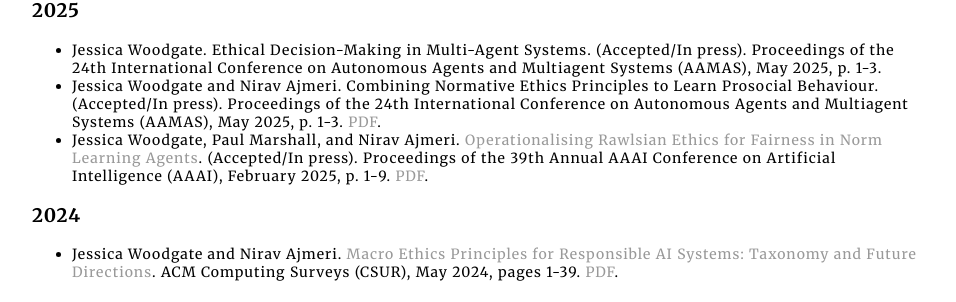
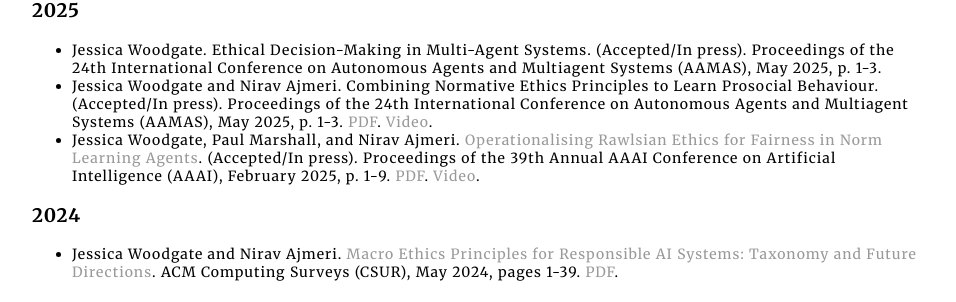
Before and after one commit to jessica-woodgate/jessica-woodgate.github.io, a Jekyll site: the page built from docs/publications/index.html, in a window 1280 px wide. Shown: the part 256-558 px from the top of the page, without its empty margins (160-1116 px from the left). Built offline with Jekyll 4.4.1, drawn with Linux system fonts in a browser that asks for light colours.

Commit message:
links to video in indices and rawle video page

```diff
--- a/docs/cv/index.html
+++ b/docs/cv/index.html
@@ -86,11 +86,13 @@
 						Combining Normative Ethics Principles to Learn Prosocial Behaviour. (Accepted/In press).
 						Proceedings of the 24th International Conference on Autonomous Agents and Multiagent Systems (AAMAS), May 2025, p. 1-3.
 						<a href="../data/papers/Combining_Normative_Ethics_Principles_to_Learn_Prosocial_Behaviour.pdf" download="Combining Normative Ethics Principles to Learn Prosocial Behaviour.pdf">PDF</a>.
+						<a href="publications/AAMAS25_combining_video">Video</a>.
 					</p>
 					<p>Jessica Woodgate, Paul Marshall, and Nirav Ajmeri.
 						<a href=https://arxiv.org/abs/2412.15163>Operationalising Rawlsian Ethics for Fairness in Norm Learning Agents</a>. (Accepted/In press).
 						Proceedings of the 39th Annual AAAI Conference on Artificial Intelligence (AAAI), February 2025, p. 1-9.
 						<a href="../data/Operationalising_Rawlsian_Ethics_for_Fairness_in_Norm-Learning_Agents.pdf" download="Operationalising Rawlsian Ethics for Fairness in Norm-Learning Agents.pdf">PDF</a>.
+						<a href="publications/AAAI25_rawle_video.html">Video</a>.
 					</p>
 					<p>Jessica Woodgate and Nirav Ajmeri.
 						<a href="https://dl.acm.org/doi/10.1145/3672394">Macro Ethics Principles for Responsible AI Systems: Taxonomy and Future Directions</a>.
--- a/docs/index.html
+++ b/docs/index.html
@@ -52,11 +52,12 @@
 		<li>May: extended abstract at <a href="https://aamas2025.org/">AAMAS 2025</a>
 			Combining Normative Ethics Principles to Learn Prosocial Behaviour. (Accepted/In press). Jessica Woodgate and Nirav Ajmeri.
 			Download <a href="data/papers/Combining_Normative_Ethics_Principles_to_Learn_Prosocial_Behaviour.pdf" download="Combining Normative Ethics Principles to Learn Prosocial Behaviour.pdf">PDF</a>.
-			Watch <a href="publications/AAMAS25_combining_video.html">mp4</a>.
+			Watch <a href="publications/AAMAS25_combining_video.html">video</a>.
 		</li>
 		<li>February: paper at <a href="https://aaai.org/conference/aaai/aaai-25/">AAAI 2025</a>
 			<a href=https://arxiv.org/abs/2412.15163>Operationalising Rawlsian Ethics for Fairness in Norm Learning Agents</a>. (Accepted/In press). Jessica Woodgate, Paul Marshall, and Nirav Ajmeri.
 			Download <a href="data/papers/Operationalising_Rawlsian_Ethics_for_Fairness_in_Norm-Learning_Agents.pdf" download="Operationalising Rawlsian Ethics for Fairness in Norm-Learning Agents.pdf">PDF</a>.
+			Watch <a href="publications/AAAI25_rawle_video.html">video</a>.
 		</li>
 		<li>January: authored data ethics club write up
 			<a href="https://dataethicsclub.com/write_ups/2025-01-22_writeup.html">Data Ethics Club: New Year's Resolutions Special</a>, where we revisited our resolutions from 2024 and made new resolutions for 2025
--- a/docs/publications/index.html
+++ b/docs/publications/index.html
@@ -16,11 +16,13 @@
                 Combining Normative Ethics Principles to Learn Prosocial Behaviour. (Accepted/In press).
                 Proceedings of the 24th International Conference on Autonomous Agents and Multiagent Systems (AAMAS), May 2025, p. 1-3.
                 <a href="../data/papers/Combining_Normative_Ethics_Principles_to_Learn_Prosocial_Behaviour.pdf" download="Combining Normative Ethics Principles to Learn Prosocial Behaviour.pdf">PDF</a>.
+                <a href="publications/AAMAS25_combining_video.html">Video</a>.
             </li>
             <li>Jessica Woodgate, Paul Marshall, and Nirav Ajmeri.
                 <a href=https://arxiv.org/abs/2412.15163>Operationalising Rawlsian Ethics for Fairness in Norm Learning Agents</a>. (Accepted/In press).
                 Proceedings of the 39th Annual AAAI Conference on Artificial Intelligence (AAAI), February 2025, p. 1-9.
                 <a href="../data/papers/Operationalising_Rawlsian_Ethics_for_Fairness_in_Norm-Learning_Agents.pdf" download="Operationalising Rawlsian Ethics for Fairness in Norm-Learning Agents.pdf">PDF</a>.
+                <a href="publications/AAAI25_rawle_video.html">Video</a>.
             </li>
         </ul>
         <h3>2024</h3>
```
Also changed, not shown: docs/publications/AAAI25_rawle_video.html (added, +17 -0 lines).
